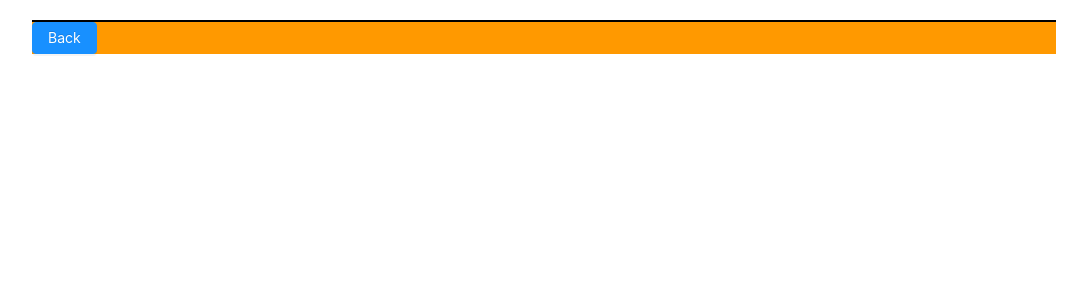
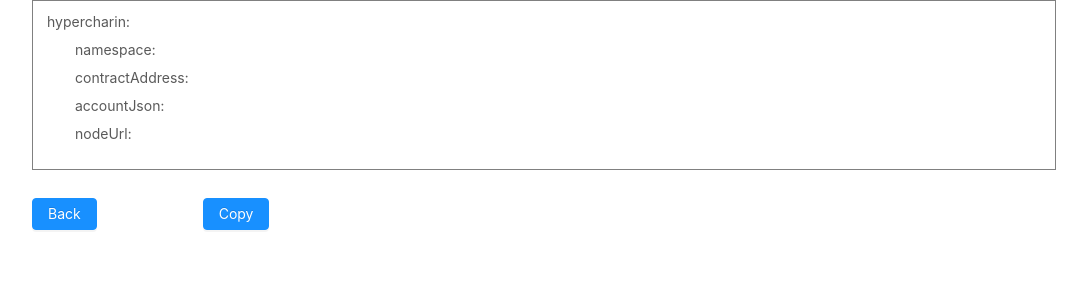
Before and after one commit to 19A/hvm-contract-deploy, a React app: page /back in a window 1280 px wide. Shown: the top 300 px of the page, without its empty margins (96-1183 px from the left). Built offline with nearby package versions, Linux system fonts and the light colour scheme.

Commit message:
复制功能待刷新

```diff
--- a/package.json
+++ b/package.json
@@ -38,7 +38,7 @@
     "jest-environment-jsdom-fourteen": "1.0.1",
     "jest-resolve": "24.9.0",
     "jest-watch-typeahead": "0.4.2",
-    "jquery": "3.4.1",
+    "jquery": "^3.5.1",
     "mini-css-extract-plugin": "0.9.0",
     "optimize-css-assets-webpack-plugin": "5.0.3",
     "pnp-webpack-plugin": "1.6.4",
--- a/src/component/Back.jsx
+++ b/src/component/Back.jsx
@@ -2,39 +2,60 @@ import React, { Component } from 'react';
 import { Row, Col, Input, Button, message } from 'antd';
 import { BrowserRouter, Switch, Route, Redirect } from 'react-router-dom';
 // import style from './Back.less';
-// var dom = [];
+import $ from "jquery";
+var dom = [];
 export default class Back extends Component {
   state = {
-    fileData:window.fileData || null
+    fileData:sessionStorage.getItem('fileData') || null
   }
 
-  renderCycleData = (data) => {
-    for (var k in data){
-      if(typeof data[k] === 'object'){
-        this.renderCycleData(data[k]);
-      }else{
-        dom.push(<div><span>{k}:{data[k]}</span></div>)
-      }
-    }
-    return (<div>{dom}</div>)
-  }
-
-  renderData = () => {
-    const {fileData} = this.state;
-    if(!fileData) return;
-    return this.renderCycleData(fileData);
+  copyData = () => {
+    let textarea = document.createElement('textarea')
+    textarea.value = $('.text').innerText;
+    // document.execCommand('copy', false, null)
+    document.body.appendChild(textarea);
+    let range = document.createRange();
+    range.selectNode(textarea);
+    const selection = window.getSelection();
+    // if (selection.rangeCount > 0) selection.removeAllRanges();
+    selection.addRange(range);
+    document.execCommand('copy');
+    textarea.style.display = 'none';
   }
 
   render() {
+    let _item = {
+      "hypercharin":{
+        "namespace":"",
+        "contractAddress":"",
+        "contractAddress":"",
+        "accountJson":"",
+        "nodeUrl":""
+      }
+    }
+    let data =  _item;
+    let { hypercharin } = data;
+    let _indent = {textIndent:'2em'}
     return (
-      <div className="back" style={{width:'80%',margin:'20px auto',background:'#f90'}}>
-        <div className="text" style={{width:'100%',border:'1px solid #000'}}>
-          {this.renderData()}
+      <div className="back" style={{width:'80%',margin:'0 auto'}}>
+        <div className="text" style={{width:'100%',border:'1px solid gray',lineHeight:'1em',padding:'1em'}}>
+          <p>hypercharin:</p>
+          <p style={_indent}>namespace:{hypercharin.namespace}</p>
+          <p style={_indent}>contractAddress:{hypercharin.contractAddress}</p>
+          <p style={_indent}>accountJson:{hypercharin.accountJson}</p>
+          <p style={_indent}>nodeUrl:{hypercharin.nodeUrl}</p>
         </div>
-        <Row>
-          <Button type='primary' onClick={()=>{this.props.history.push('/config')}}>
-            Back
-          </Button>
+        <Row style={{marginTop:'2em'}}>
+          <Col span={4}>
+            <Button type='primary' onClick={()=>{this.props.history.push('/config')}}>
+              Back
+            </Button>
+          </Col>
+          <Col span={4}>
+            <Button type='primary' onClick={this.copyData}>
+              Copy
+            </Button>
+          </Col>
         </Row>
       </div>
     );
--- a/src/component/Config.jsx
+++ b/src/component/Config.jsx
@@ -1,14 +1,16 @@
 import React, { Component } from 'react';
-import { Row, Col, Input, Button, message } from 'antd';
-import { BrowserRouter, Switch, Route, Redirect } from 'react-router-dom';
+import { Row, Col, Input, Button, message, Switch } from 'antd';
+import { BrowserRouter, Route, Redirect } from 'react-router-dom';
 import $ from 'jquery';
 import Form from './Form';
 import File from './File';
-
+const {TextArea} = Input;
 export default class Config extends Component {
   state = {
     fileList: [],
     uploading: false,
+    encrypt:false,
+    accountJson:'',
     ipList: [
       '127.0.0.1:8081',
       '127.0.0.1:8082',
@@ -18,20 +20,24 @@ export default class Config extends Component {
   }
 
   handleUpload = () => {
-    const { fileList, ipList } = this.state;
+    const { fileList, ipList, encrypt, accountJson } = this.state;
     const formData = new FormData();
     fileList.forEach(file => {
-      formData.append('files[]', file);
+      formData.append('file', file);
     });
 
     this.setState({
       uploading: true,
     });
     let that = this;
-    formData.append('ipList', ipList);
+    formData.append('nodeUrl', ipList);
+    formData.append('encrypt', encrypt);
+    if(!accountJson.trim()){
+      formData.append('accountJson', accountJson);
+    };
     console.log(fileList, 'form', formData);
     $.ajax({
-      url: 'https://www.mocky.io/v2/5cc8019d300000980a055e76',
+      url: 'http://47.106.251.33:556/deploy',
       type: 'POST',
       data: formData,
       contentType: false,
@@ -49,11 +55,11 @@ export default class Config extends Component {
           fileList: [],
           uploading: false,
         });
-        window.fileData = {data:res};
+        sessionStorage.setItem('fileData',res);
         that.props.history.push('/back');
         message.success('upload successfully.');
       },
-      error: function () {
+      error: function (x,y) {
         that.setState({
           uploading: false,
         });
@@ -103,7 +109,7 @@ export default class Config extends Component {
   }
 
   render() {
-    const { fileList, uploading, ipList } = this.state;
+    const { fileList, uploading, ipList, encrypt } = this.state;
     return (
       <div className="App" >
         <Row>
@@ -111,7 +117,9 @@ export default class Config extends Component {
             <Form getIpData={this.getIpData} ipList={ipList} />
           </Col>
           <Col span={12}>
-            <Input type='textarea' />
+            <Row gutter={16} style={{margin:'0 0 20px 0'}}>
+              <TextArea height='100px'onChange={(v)=>{this.setState({accountJson:v})}}/></Row>
+            <Row gutter={16}><Switch value={encrypt} onChange={()=>{this.setState({encrypt:!encrypt})}}/></Row>
           </Col>
         </Row>
         <File
```
Also changed, not shown: 1 other file (tests, documents, lock files or other folders).
